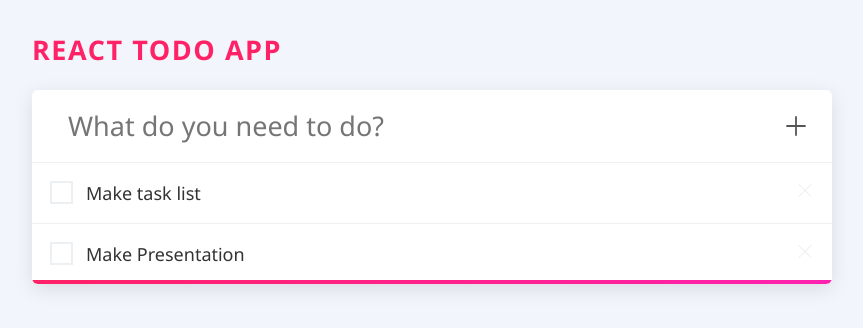
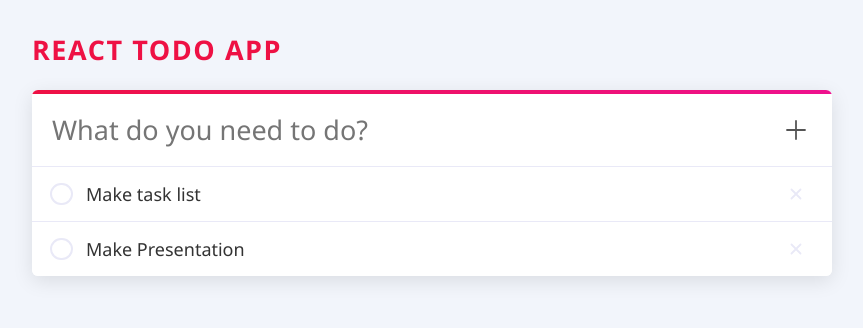
Before and after one commit to cojdev/react-app, a website: page docs/todo.html in a window 1280 px wide. Shown: the whole page, without its empty margins (208-1071 px from the left). Drawn offline with nearby package versions, Linux system fonts and the light colour scheme.

Commit message:
Tasklist checkboxes

```diff
--- a/docs/js/todo.js
+++ b/docs/js/todo.js
@@ -49,7 +49,11 @@ class TaskList extends React.Component {
       return (
 				<li key={task.id}><input id={task.id} type="checkbox"/>
           <label htmlFor={task.id}>{task.content}</label>
-          <button className="task-item-remove"></button>
+          <button className="task-item-remove">
+						<svg viewBox="0 0 40 40">
+							<path d="M15 15 L25 25 M25 15 L15 25" />
+						</svg>
+					</button>
         </li>
       )
     });
--- a/src/less/main.less
+++ b/src/less/main.less
@@ -25,14 +25,13 @@ input[type=text] {
     border: none;
     height: 2rem;
     line-height: 2rem;
-    padding-left: 1rem;
     font-size: 1.5rem;
     font-family: inherit;
     width: 100%;
     outline: none;
-
+    transition: 300ms ease;
     &:focus {
-        box-shadow: inset 0 2px 5px rgba(0, 0, 0, .1);
+        background: #f8f8f8;
     }
 }
 
@@ -42,7 +41,7 @@ input[type=text] {
 }
 
 .app {
-    padding: 0;
+    padding: 4px 0 0;
     margin: 0 auto;
     background: #fff;
     box-shadow: 0 5px 20px rgba(0,0,0,.1);
@@ -53,7 +52,7 @@ input[type=text] {
         content: '';
         display: block;
         position: absolute;
-        bottom: 0;
+        top: 0;
         height: 4px;
         width: 100%;
         background: linear-gradient(to right, @primary, spin(@primary, -20%));
@@ -74,8 +73,8 @@ input[type=text] {
 
     li {
         list-style: none;
-        padding: 1rem;
-        border-top: 1px solid @line-colour;
+        padding: .5rem 1rem;
+        border-top: 1px solid @accent-light;
     }
 }
 
@@ -89,24 +88,18 @@ input[type=text] {
 }
 
 .task-add-button {
+    .button;
     width: 2rem;
     height: 2rem;
-    line-height: 1rem;
     border-radius: 50px;
-    .button;
     padding: 0;
-    color: darken(@line-colour, 40%);
+    color: darken(@accent-light, 40%);
     font-size: 2rem;
     background: transparent;
     transition: 150ms ease;
 
     svg {
-        display: block;
-        stroke: #555;
-        stroke-width: 2px;
-        stroke-linecap: round;
-        width: 100%;
-        height: 100%;
+        .svg-line;
     }
 
     &:hover {
@@ -125,30 +118,19 @@ input[type=text] {
     position: relative;
     float: right;
     display: block;
-    height: 1rem;
-    width: 1rem;
+    height: 2rem;
+    width: 2rem;
     border: none;
+    padding: 0;
     background: transparent;
 
-    &::before,
-    &::after {
-        display: block;
-        position: absolute;
-        content: '';
-        left: 0;
-        background: @line-colour;
-        height: 1px;
-        width: 1rem;
-        transform-origin: 50% 50%;
-        transition: 150ms ease;
-        &:hover {
-            background: #e24;
-        }
+    svg {
+        .svg-line;
+        stroke: @accent-light;
     }
 
-    &:hover::before,
-    &:hover::after {
-        background: #e24;
+    &:hover svg {
+        stroke: @primary;
     }
 
     &::before {
@@ -173,8 +155,8 @@ input[type=checkbox] {
         padding-left: 2rem;
         position: relative;
         transition: color 150ms ease;
-        height: 1rem;
-        line-height: 1rem;
+        height: 2rem;
+        line-height: 2rem;
 
         &::before, &::after {
             display: block;
@@ -189,7 +171,9 @@ input[type=checkbox] {
             height: @check-size;
             width: @check-size;
             margin-right: .5rem;
-            border: 2px solid @line-colour;
+            top: ~"calc((100% - @{check-size}) / 2)";
+            border: 2px solid @accent-light;
+            border-radius: 50px;
         }
 
         &::after {
--- a/src/less/mixins.less
+++ b/src/less/mixins.less
@@ -5,3 +5,12 @@
     font-family: inherit;
     border: none;
 }
+
+.svg-line {
+    display: block;
+    stroke: #555;
+    stroke-width: 2px;
+    stroke-linecap: round;
+    width: 100%;
+    height: 100%;
+}
--- a/src/less/variables.less
+++ b/src/less/variables.less
@@ -1,2 +1,9 @@
-@primary: #f26;
-@line-colour: #edf0f2;
+// Primary Colours
+@primary: #e14;
+@primary-light: mix(@primary, white, 10%);
+@primary-dark: mix(@primary, black, 20%);
+
+// Accent Colours
+@accent: #22a;
+@accent-light: mix(@accent, white, 10%);
+@accent-dark: mix(@accent, black, 20%);
```
Also changed, not shown: docs/css/main.css, 1 other file.
